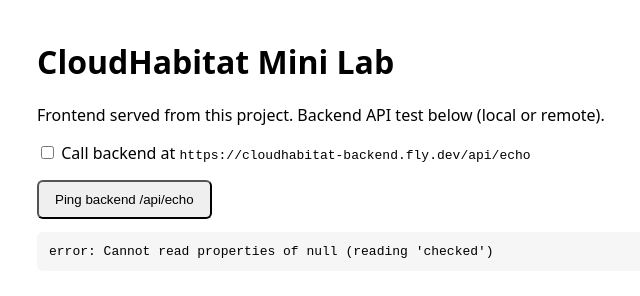
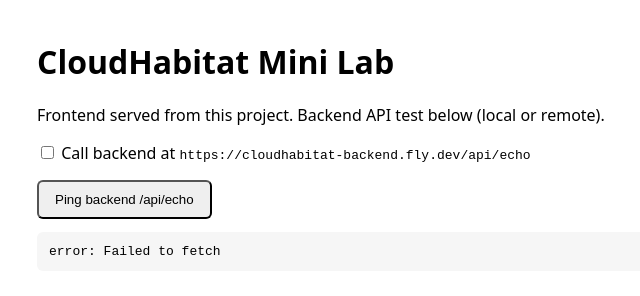
Before and after one commit to eTrendz-Online/cloudhabitat-mini, a website: page public/index.html in a window 1280 px wide. Both pictures are taken after a click on the button "Ping backend /api/echo". Shown: the whole page, without its empty margins (153-793 px from the left). Drawn offline with Linux system fonts and the light colour scheme; no server answers.

Commit message:
fix(frontend): use correct checkbox id and point default remote to Fly backend

```diff
--- a/public/index.html
+++ b/public/index.html
@@ -26,9 +26,9 @@
     const BTN = document.getElementById('ping');
     function backendUrl() {
       // if checked => local test; otherwise uses placeholder remote URL (change to your Fly app)
-      return document.getElementById('useLocal').checked
+      return document.getElementById('useRemote').checked
         ? 'https://cloudhabitat-backend.fly.dev/api/echo'
-        : 'https://your-fly-app.fly.dev/api/echo';
+        : 'https://cloudhabitat-backend.fly.dev/api/echo';
     }
 
     BTN.onclick = async () => {
```
